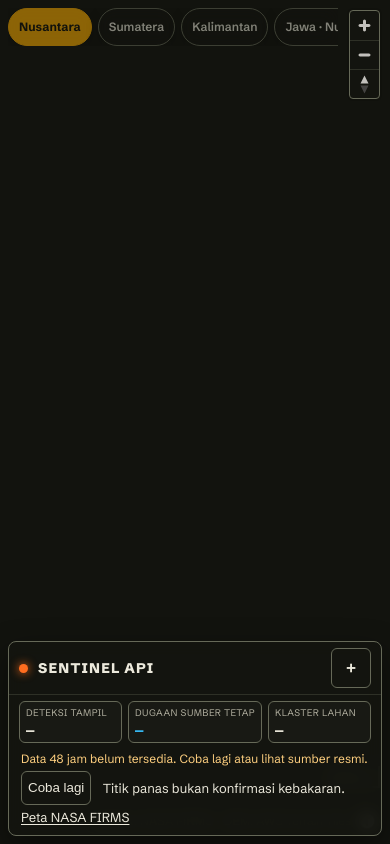
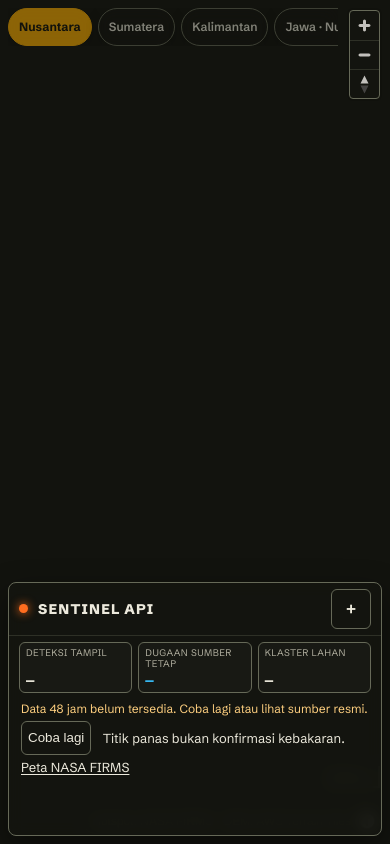
Before and after one commit to gisrad/wildfire-watch, an Astro site: page / in a window 390 px wide. Built offline with nearby package versions, Linux system fonts and the light colour scheme; Astro itself is replaced by a stand-in of ours; no server answers.

Commit message:
fix: stat boxes fit panel, social corner clearance
- minmax(0,1fr) stat columns, wrapping labels and source pills
- lift bottom-right map attribution and pad mobile panel for GitHub/X corner
- synced from transbulent.id b2eaecd

```diff
--- a/src/pages/index.astro
+++ b/src/pages/index.astro
@@ -335,12 +335,16 @@ const structuredData = {
 
       .stats {
         display: grid;
-        grid-template-columns: repeat(3, 1fr);
+        grid-template-columns: repeat(3, minmax(0, 1fr));
         gap: 6px;
         margin: 10px 14px 8px;
       }
 
       .stats div {
+        display: flex;
+        flex-direction: column;
+        justify-content: space-between;
+        min-width: 0;
         border: 1px solid var(--line);
         border-radius: 6px;
         padding: 6px 7px;
@@ -351,10 +355,11 @@ const structuredData = {
 
       .stats dt {
         font-size: 9.5px;
+        line-height: 1.2;
         color: var(--ash);
         text-transform: uppercase;
         letter-spacing: 0.04em;
-        white-space: nowrap;
+        overflow-wrap: break-word;
       }
 
       .stats dd {
@@ -407,12 +412,13 @@ const structuredData = {
 
       .source-pills {
         display: flex;
+        flex-wrap: wrap;
         gap: 6px;
         margin: 6px 0;
       }
 
       .source-pills button {
-        flex: 1;
+        flex: 1 1 auto;
         display: inline-flex;
         align-items: center;
         justify-content: center;
@@ -615,6 +621,7 @@ const structuredData = {
       @media (min-width: 641px) {
         #panel[data-open="false"] { display: none; }
         #panel[data-open="false"] ~ #region-bar { left: 112px; }
+        #map .maplibregl-ctrl-bottom-right { bottom: 48px; }
       }
 
       .maplibregl-popup-content {
@@ -666,6 +673,7 @@ const structuredData = {
           bottom: 8px;
           width: auto;
           max-height: 60%;
+          padding-bottom: 50px;
         }
         #panel-toggle { min-width: 40px; min-height: 40px; }
         .brand { padding: 6px 10px; }
```
